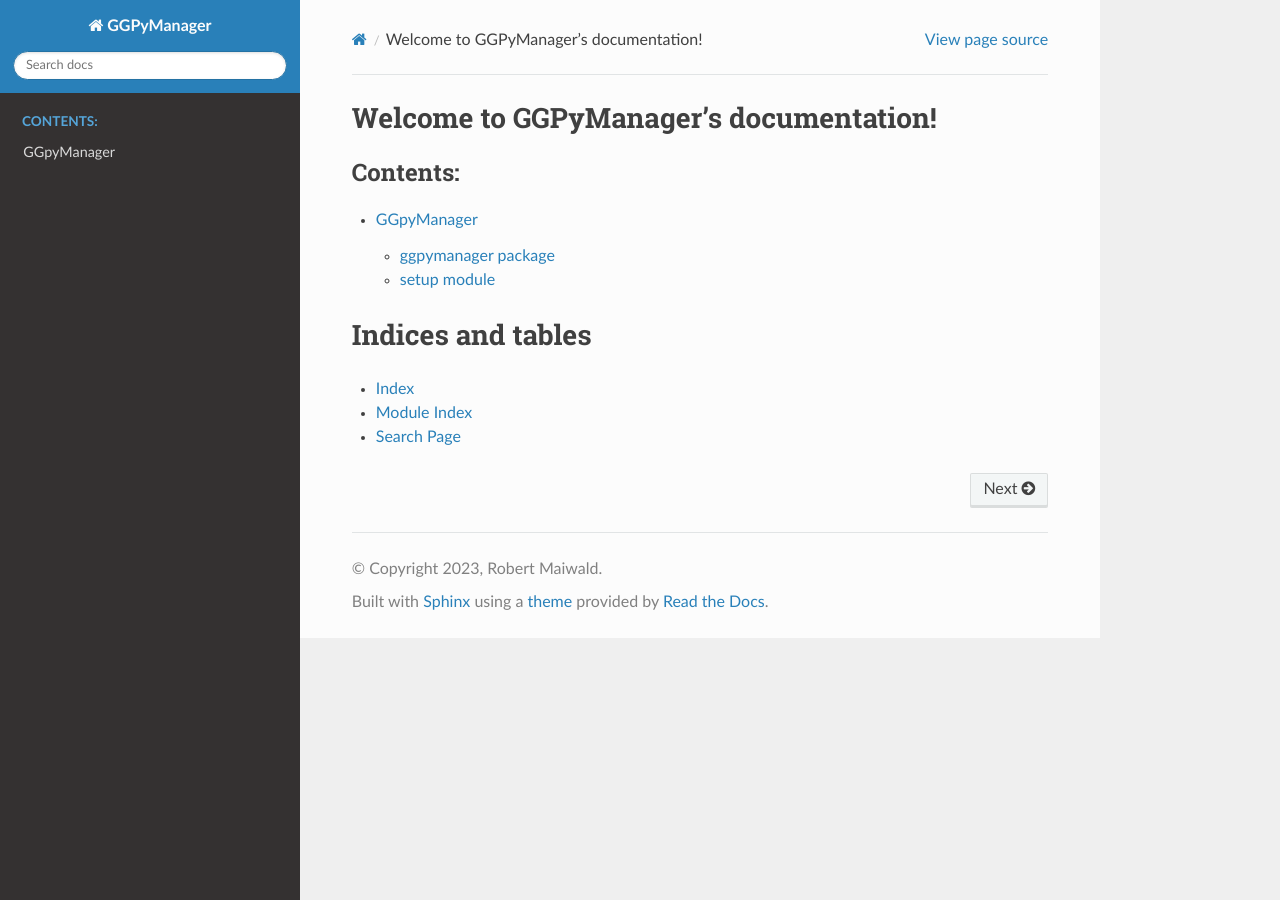
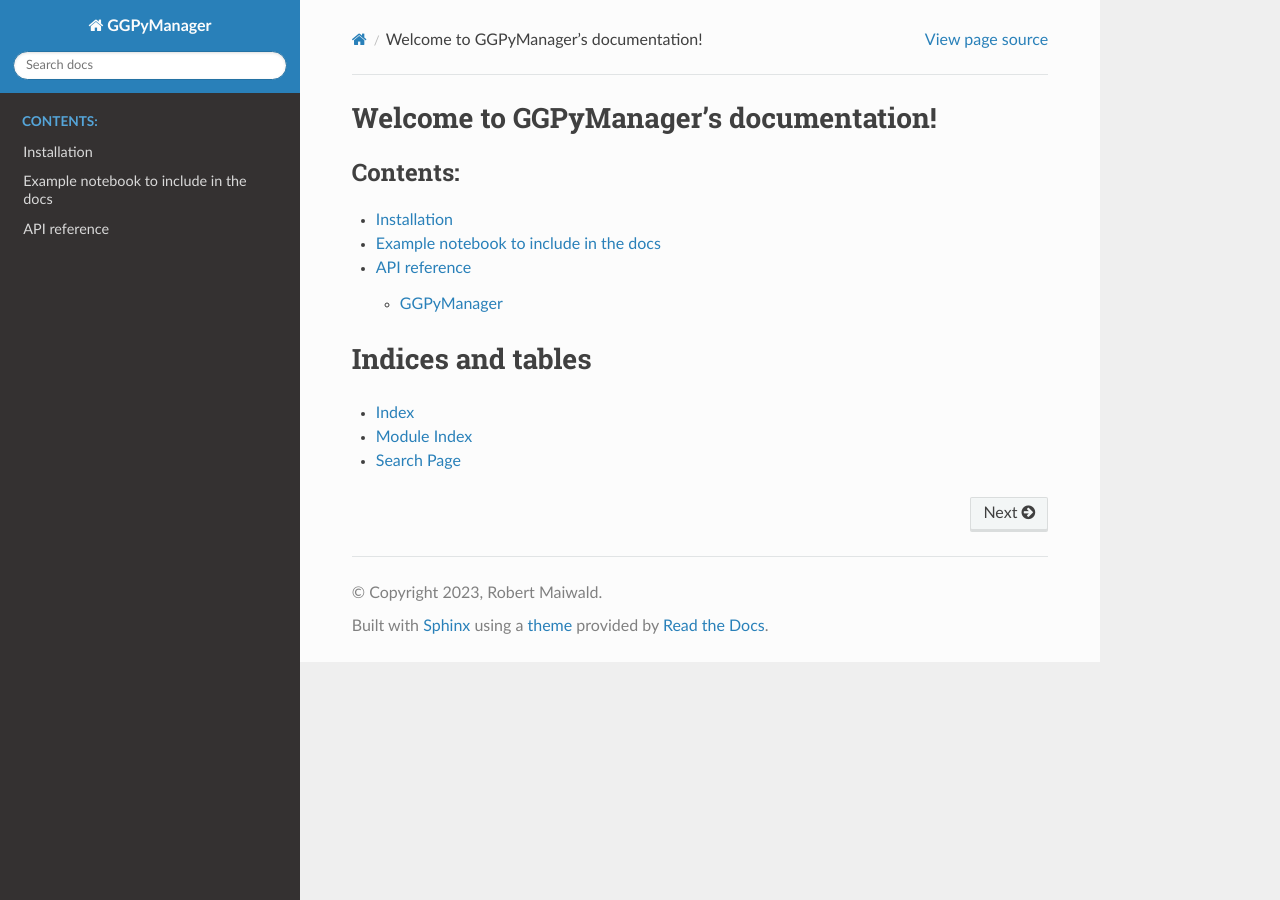
Before and after one commit to ATMO-IUP-UHEI/GGpyManager, a Sphinx documentation site: the page built from docs/index.rst, in a window 1280 px wide. Built offline with Sphinx 7.4.7 and the Read the Docs theme 2.0.0, drawn with Linux system fonts in a browser that asks for light colours.

Commit message:
Update docs

```diff
--- /dev/null
+++ b/docs/api.rst
@@ -0,0 +1,7 @@
+API reference
+=============
+
+.. toctree::
+   :maxdepth: 4
+
+   ggpymanager
--- a/docs/conf.py
+++ b/docs/conf.py
@@ -12,14 +12,15 @@
 #
 import os
 import sys
-sys.path.insert(0, os.path.abspath('..'))
+
+sys.path.insert(0, os.path.abspath(".."))
 
 
 # -- Project information -----------------------------------------------------
 
-project = 'GGPyManager'
-copyright = '2023, Robert Maiwald'
-author = 'Robert Maiwald'
+project = "GGPyManager"
+copyright = "2023, Robert Maiwald"
+author = "Robert Maiwald"
 
 
 # -- General configuration ---------------------------------------------------
@@ -28,16 +29,17 @@ author = 'Robert Maiwald'
 # extensions coming with Sphinx (named 'sphinx.ext.*') or your custom
 # ones.
 extensions = [
-    'sphinx.ext.napoleon',
+    "sphinx.ext.napoleon",
+    "nbsphinx",
 ]
 
 # Add any paths that contain templates here, relative to this directory.
-templates_path = ['_templates']
+templates_path = ["_templates"]
 
 # List of patterns, relative to source directory, that match files and
 # directories to ignore when looking for source files.
 # This pattern also affects html_static_path and html_extra_path.
-exclude_patterns = ['_build', 'Thumbs.db', '.DS_Store']
+exclude_patterns = ["_build", "Thumbs.db", ".DS_Store"]
 
 
 # -- Options for HTML output -------------------------------------------------
@@ -45,9 +47,9 @@ exclude_patterns = ['_build', 'Thumbs.db', '.DS_Store']
 # The theme to use for HTML and HTML Help pages.  See the documentation for
 # a list of builtin themes.
 #
-html_theme = 'sphinx_rtd_theme'
+html_theme = "sphinx_rtd_theme"
 
 # Add any paths that contain custom static files (such as style sheets) here,
 # relative to this directory. They are copied after the builtin static files,
 # so a file named "default.css" will overwrite the builtin "default.css".
-html_static_path = ['_static']
+html_static_path = ["_static"]
--- a/docs/ggpymanager.rst
+++ b/docs/ggpymanager.rst
@@ -1,5 +1,5 @@
-ggpymanager package
-===================
+GGPyManager
+===========
 
 Submodules
 ----------
--- a/docs/index.rst
+++ b/docs/index.rst
@@ -10,7 +10,9 @@ Welcome to GGPyManager's documentation!
    :maxdepth: 2
    :caption: Contents:
 
-   modules
+   install
+   notebooks/example.ipynb
+   api
 
 
 
--- /dev/null
+++ b/docs/install.rst
@@ -0,0 +1,4 @@
+Installation
+============
+
+Description of the installation of the GGPyManager.
--- a/docs/modules.rst
+++ /dev/null
@@ -1,8 +0,0 @@
-GGpyManager
-===========
-
-.. toctree::
-   :maxdepth: 4
-
-   ggpymanager
-   setup
```
Also changed, not shown: docs/setup.rst (deleted, +0 -7 lines).
